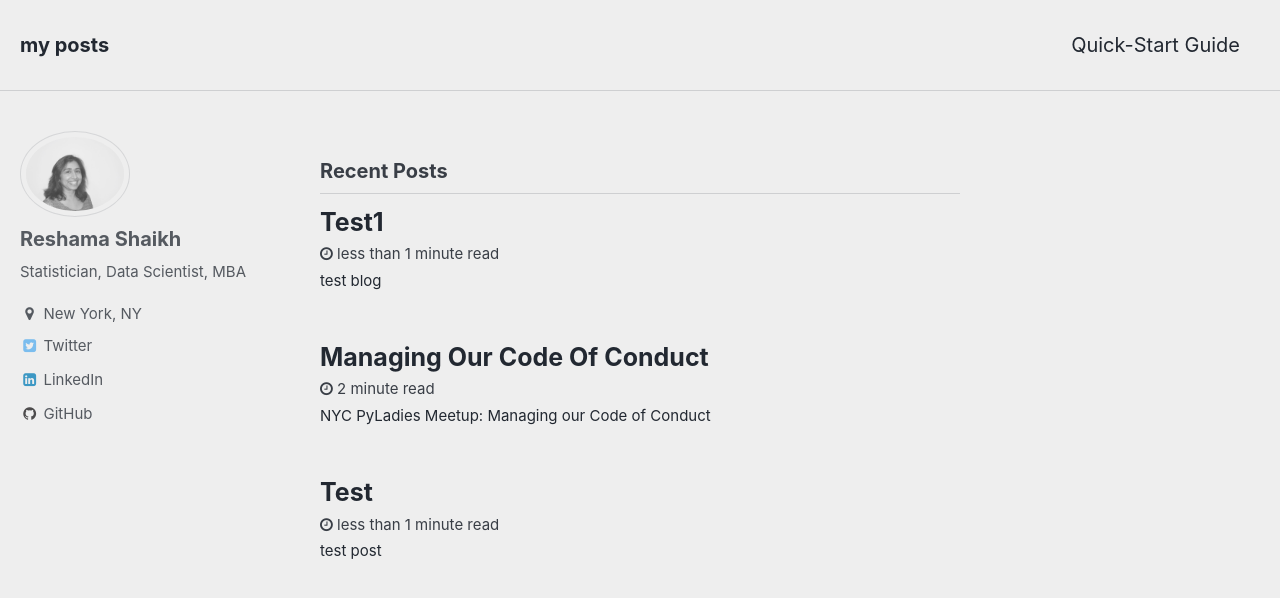
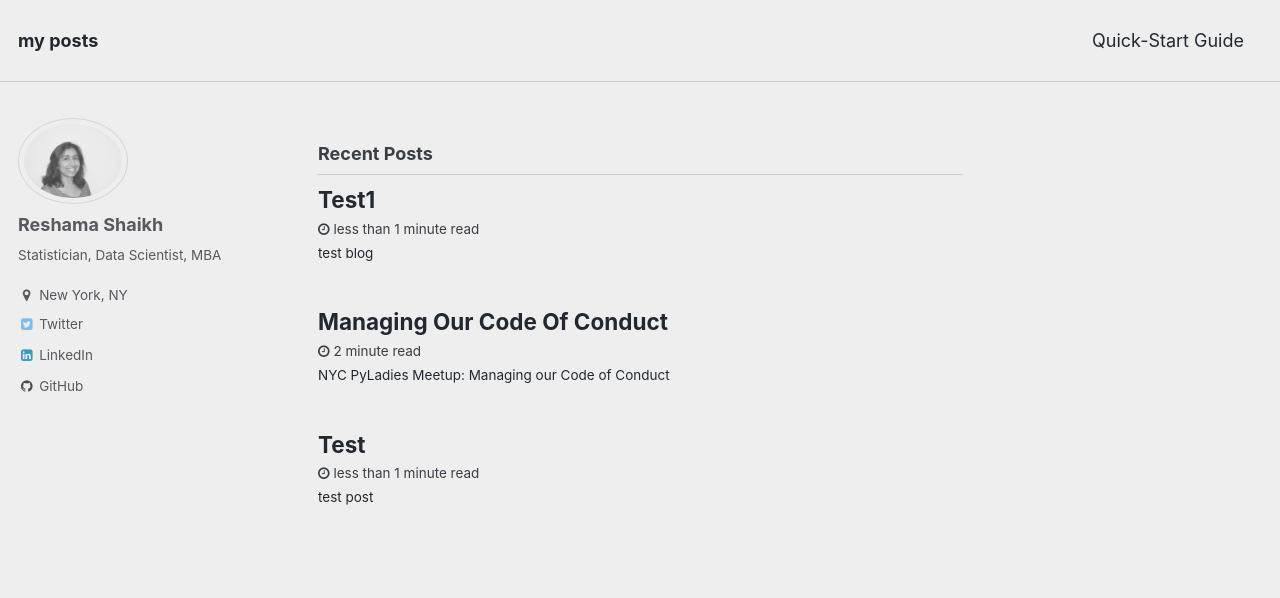
Before and after one commit to reshamas/reshamas.github.io, a Jekyll site: the page built from index.html, in a window 1280 px wide and 900 px high. Shown: the top 598 px of the window. Built offline with Jekyll 4.4.1, drawn with Linux system fonts in a browser that asks for light colours; the list of posts is cut into pages by our own code.

Commit message:
Update _reset.scss

```diff
--- a/_sass/minimal-mistakes/_reset.scss
+++ b/_sass/minimal-mistakes/_reset.scss
@@ -8,22 +8,22 @@
   /* apply a natural box layout model to all elements */
   box-sizing: border-box;
   background-color: $background-color;
-  font-size: 14px;
+  font-size: 12px;
 
   @include breakpoint($medium) {
+    font-size: 14px;
+  }
+
+  @include breakpoint($large) {
     font-size: 16px;
   }
 
-  @include breakpoint($large) {
+  @include breakpoint($x-large) {
     font-size: 18px;
   }
 
-  @include breakpoint($x-large) {
-    font-size: 20px;
-  }
-
-  -webkit-text-size-adjust: 100%;
-  -ms-text-size-adjust: 100%;
+  -webkit-text-size-adjust: 90%;
+  -ms-text-size-adjust: 90%;
 }
 
 /* Remove margin */
```
